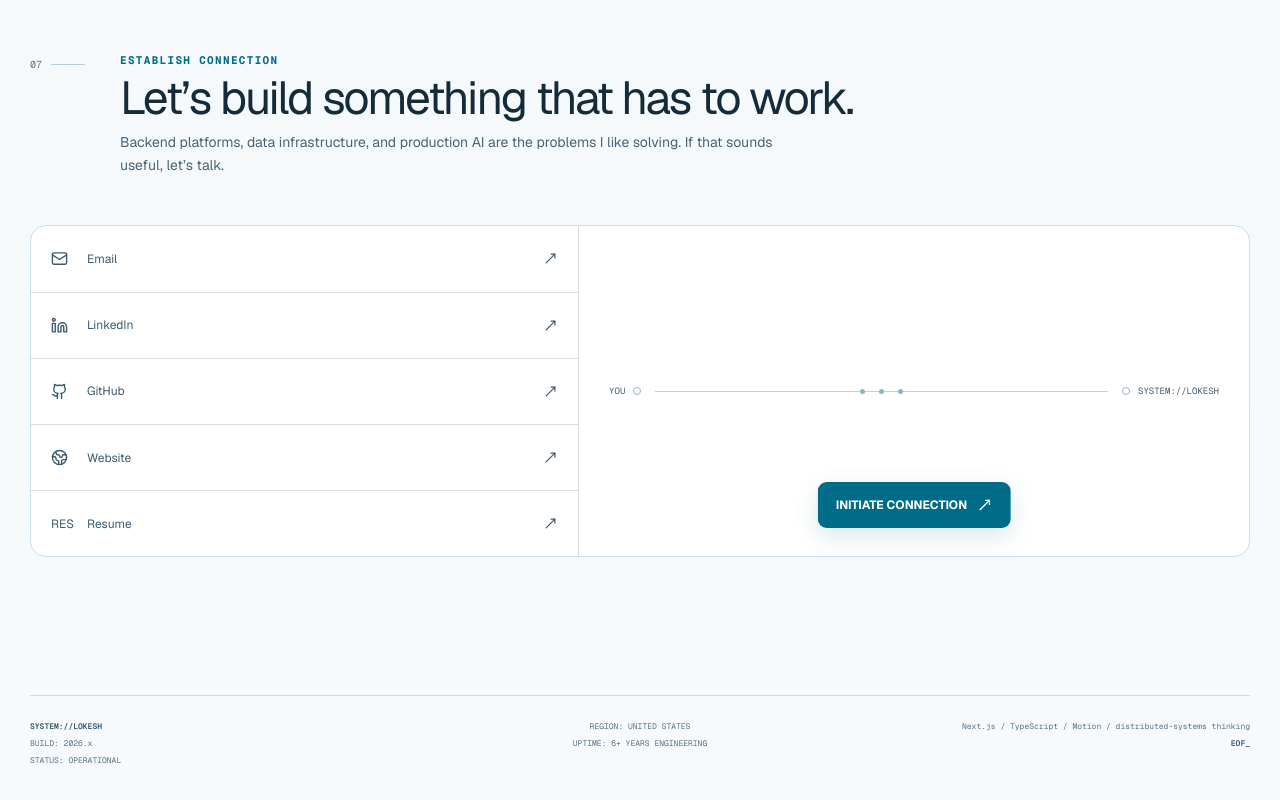
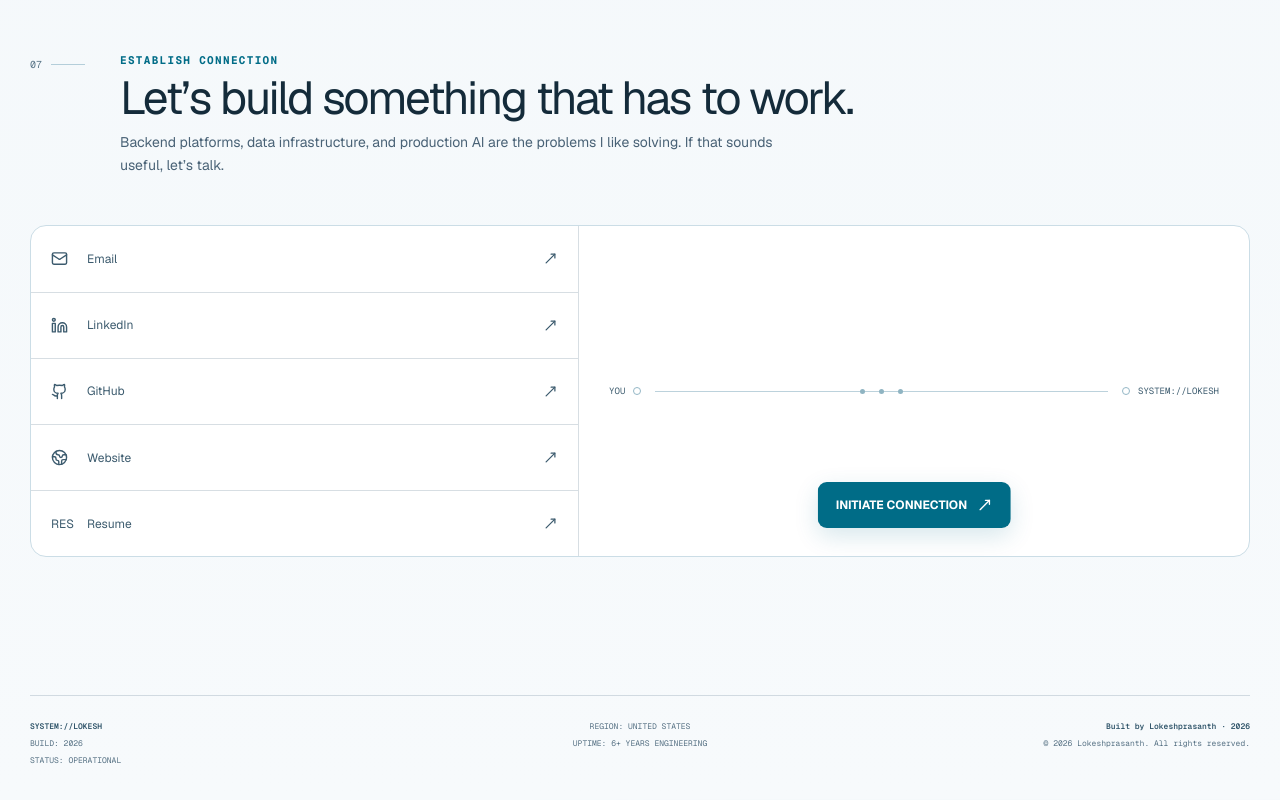
Before and after one commit to lokeshgadesula/system-lokesh, a Next.js app: page / in a window 1280 px wide. Shown: the part 6760-7560 px from the top of the page. Built offline with nearby package versions, Linux system fonts and the light colour scheme.

Commit message:
Add built-by credit and copyright footer

```diff
--- a/components/Footer.tsx
+++ b/components/Footer.tsx
@@ -3,9 +3,9 @@ import { portfolio } from "@/portfolio.config";
 export function Footer() {
   return (
     <footer className="section-shell footer">
-      <div><strong>SYSTEM://LOKESH</strong><span>BUILD: 2026.x</span><span>STATUS: OPERATIONAL</span></div>
+      <div><strong>SYSTEM://LOKESH</strong><span>BUILD: 2026</span><span>STATUS: OPERATIONAL</span></div>
       <div><span>REGION: {portfolio.identity.location.toUpperCase()}</span><span>UPTIME: {portfolio.identity.experienceYears} YEARS ENGINEERING</span></div>
-      <div><span>Next.js / TypeScript / Motion / distributed-systems thinking</span><strong>EOF_</strong></div>
+      <div><strong>Built by Lokeshprasanth · 2026</strong><span>© 2026 Lokeshprasanth. All rights reserved.</span></div>
     </footer>
   );
 }
```
